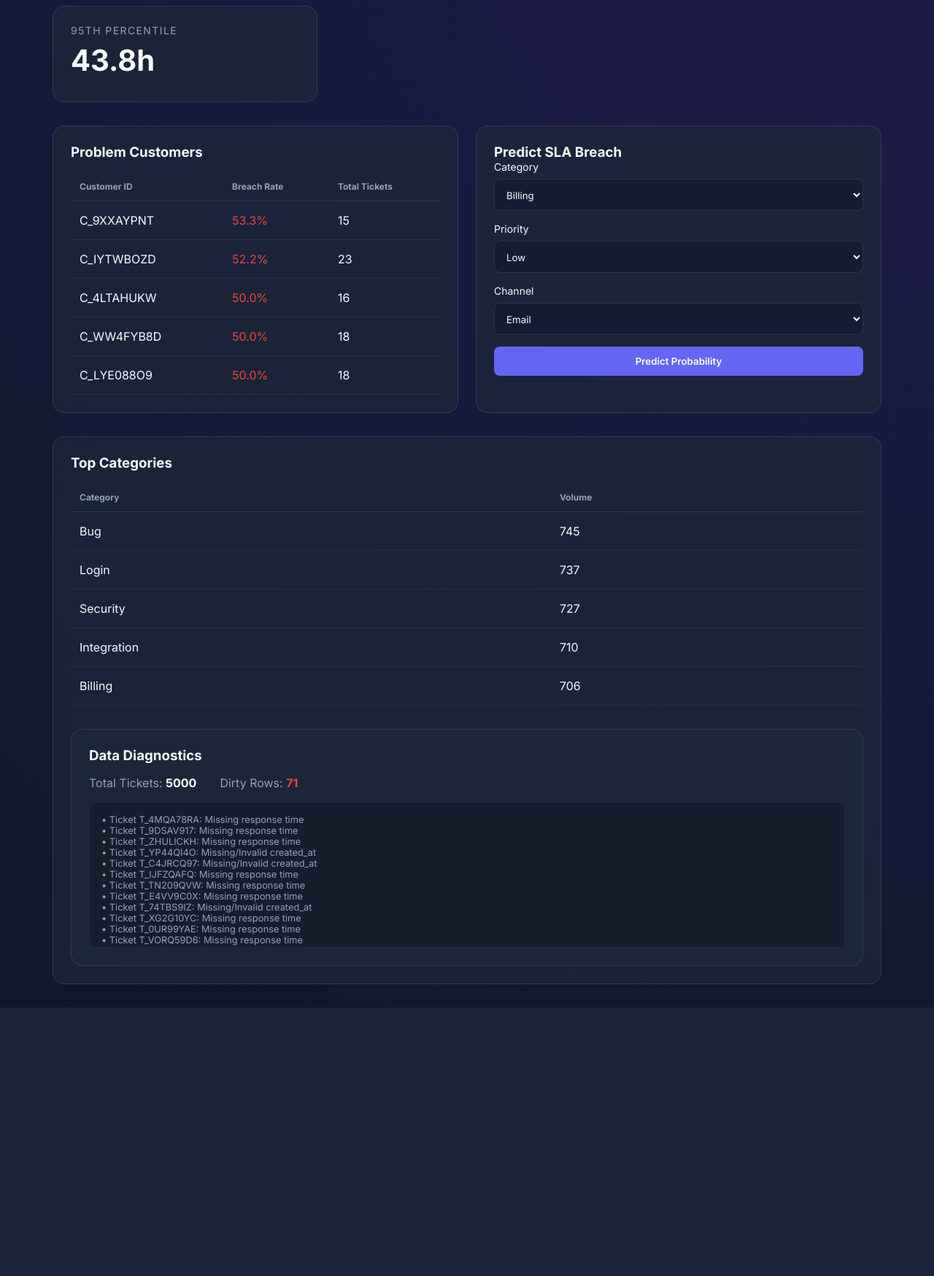
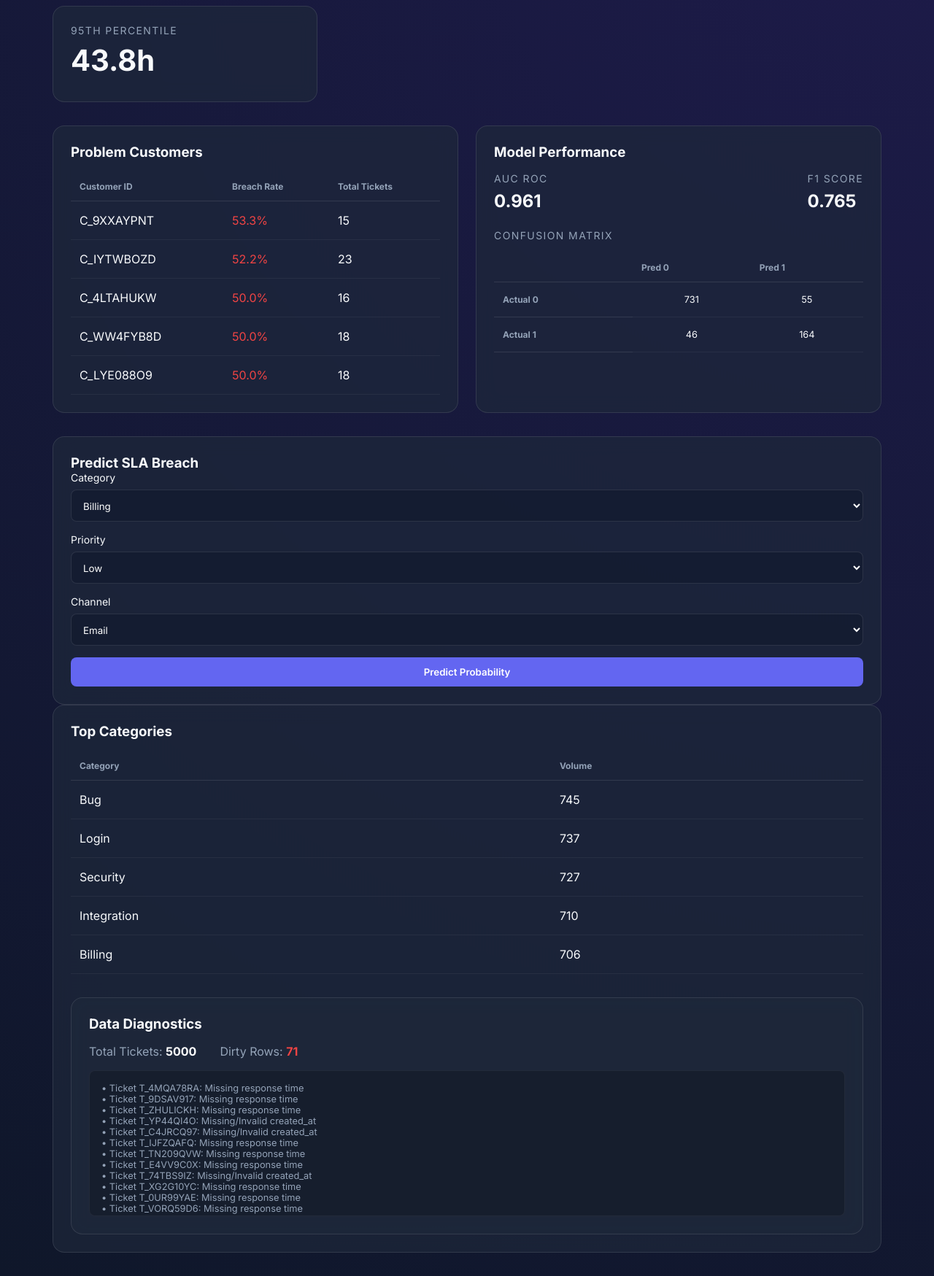
Before and after one commit to Shashank-singh7/Support_ops, a Flask app: page / in a window 1280 px wide. Shown: the part 268-2017 px from the top of the page at 73% size. Before the commit the page ends 1649 px from the top, so only its background shows below. Run offline with Flask 3, Linux system fonts and the light colour scheme; data comes from the database, SQL or seed files in the repository.

Commit message:
Update support ops application

```diff
--- a/app.py
+++ b/app.py
@@ -164,14 +164,12 @@ def train():
 
 @app.route("/model/metrics", methods=["GET"])
 def get_metrics():
-    # In a real app, we'd store metrics in a DB or file. For now, let's just return placeholders or re-train (not ideal)
-    # Let's assume the user calls /train first. We'll return a message if model doesn't exist.
-    import os
-    if not os.path.exists("model.joblib"):
-        return jsonify({"error": "Model not trained yet"}), 404
-    # Re-running training to get metrics for this demo/test
-    from model_service import train_model
-    metrics = train_model()
+    import json
+    if not os.path.exists("metrics.json"):
+        return jsonify({"error": "Metrics not found"}), 404
+
+    with open("metrics.json", "r") as f:
+        metrics = json.load(f)
     return jsonify(metrics)
 
 @app.route("/predict", methods=["POST"])
@@ -184,4 +182,4 @@ def predict():
     return jsonify(prediction)
 
 if __name__ == "__main__":
-    app.run(debug=True, port=5001)
+    app.run(host="0.0.0.0", debug=True, port=5001)
--- /dev/null
+++ b/metrics.json
@@ -0,0 +1 @@
+{"auc": 0.9605083000121168, "f1": 0.7645687645687645, "confusion_matrix": [[731, 55], [46, 164]]}
--- a/model_service.py
+++ b/model_service.py
@@ -1,6 +1,7 @@
 import pandas as pd
 import joblib
 import os
+import json
 from sklearn.model_selection import train_test_split
 from xgboost import XGBClassifier
 from sklearn.metrics import roc_auc_score, f1_score, confusion_matrix
@@ -58,6 +59,9 @@ def train_model():
         "confusion_matrix": confusion_matrix(y_test, y_pred).tolist()
     }
 
+    with open("metrics.json", "w") as f:
+        json.dump(metrics, f)
+
     return metrics
 
 def predict_sla(ticket_data):
--- /dev/null
+++ b/requirements.txt
@@ -0,0 +1,6 @@
+flask
+pandas
+scikit-learn
+xgboost
+joblib
+requests
--- a/static/js/main.js
+++ b/static/js/main.js
@@ -1,6 +1,7 @@
 document.addEventListener('DOMContentLoaded', () => {
     fetchStats();
     fetchDiagnostics();
+    fetchModelMetrics();
 
     document.getElementById('train-btn').addEventListener('click', async () => {
         const btn = document.getElementById('train-btn');
@@ -9,7 +10,8 @@ document.addEventListener('DOMContentLoaded', () => {
         try {
             const resp = await fetch('/train', { method: 'POST' });
             const data = await resp.json();
-            alert(`Model trained! AUC: ${data.metrics.auc.toFixed(2)}`);
+            alert(`Model trained!`);
+            updateMetricsUI(data.metrics);
         } catch (e) {
             alert('Training failed.');
         } finally {
@@ -130,3 +132,30 @@ async function fetchDiagnostics() {
         console.error('Failed to fetch diagnostics', e);
     }
 }
+
+async function fetchModelMetrics() {
+    try {
+        const resp = await fetch('/model/metrics');
+        if (resp.ok) {
+            const data = await resp.json();
+            updateMetricsUI(data);
+        }
+    } catch (e) {
+        console.error('Failed to fetch model metrics', e);
+    }
+}
+
+function updateMetricsUI(metrics) {
+    if (!metrics) return;
+
+    document.getElementById('auc-value').innerText = metrics.auc.toFixed(3);
+    document.getElementById('f1-value').innerText = metrics.f1.toFixed(3);
+
+    const cm = metrics.confusion_matrix;
+    if (cm) {
+        document.getElementById('cm-00').innerText = cm[0][0];
+        document.getElementById('cm-01').innerText = cm[0][1];
+        document.getElementById('cm-10').innerText = cm[1][0];
+        document.getElementById('cm-11').innerText = cm[1][1];
+    }
+}
--- a/templates/index.html
+++ b/templates/index.html
@@ -53,6 +53,43 @@
                     <tbody></tbody>
                 </table>
             </div>
+
+            <div class="card">
+                <h3>Model Performance</h3>
+                <div style="display: flex; justify-content: space-between; margin: 1rem 0;">
+                    <div>
+                        <div class="stat-label">AUC ROC</div>
+                        <div class="stat-value" id="auc-value" style="font-size: 1.5rem;">--</div>
+                    </div>
+                    <div>
+                        <div class="stat-label">F1 Score</div>
+                        <div class="stat-value" id="f1-value" style="font-size: 1.5rem;">--</div>
+                    </div>
+                </div>
+                <div class="stat-label">Confusion Matrix</div>
+                <table id="confusion-matrix" style="font-size: 0.8rem; text-align: center;">
+                    <thead>
+                        <tr>
+                            <th></th>
+                            <th>Pred 0</th>
+                            <th>Pred 1</th>
+                        </tr>
+                    </thead>
+                    <tbody>
+                        <tr>
+                            <th>Actual 0</th>
+                            <td id="cm-00">--</td>
+                            <td id="cm-01">--</td>
+                        </tr>
+                        <tr>
+                            <th>Actual 1</th>
+                            <td id="cm-10">--</td>
+                            <td id="cm-11">--</td>
+                        </tr>
+                    </tbody>
+                </table>
+            </div>
+        </section>
 
         <div class="card">
             <h3>Predict SLA Breach</h3>
```
Also changed, not shown: test_scenarios.py (deleted, +0 -63 lines), README.md, 4 other files. Lines whose indentation alone changed are shown as unchanged.
